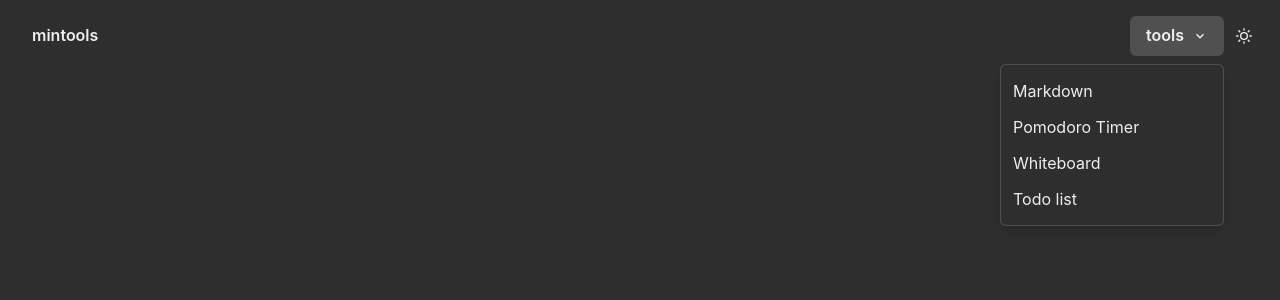
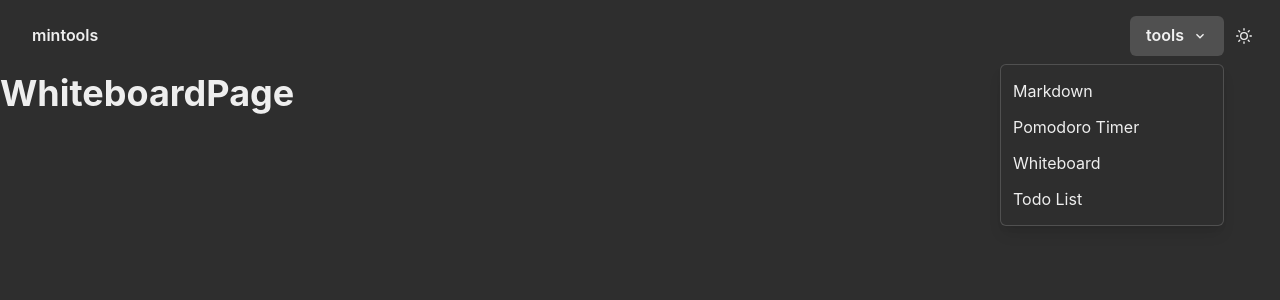
Before and after one commit to olimeme/maitools, a React (Vite) app: page /todo-list in a window 1280 px wide. Both pictures are taken after a click on the button "tools". Shown: the top 300 px of the page. Built offline with nearby package versions, Linux system fonts and the light colour scheme.

Commit message:
feature: routing

```diff
--- a/package.json
+++ b/package.json
@@ -15,7 +15,9 @@
     "@emotion/styled": "^11.10.6",
     "framer-motion": "^10.10.0",
     "react": "^18.2.0",
-    "react-dom": "^18.2.0"
+    "react-dom": "^18.2.0",
+    "react-router": "^6.10.0",
+    "react-router-dom": "^6.10.0"
   },
   "devDependencies": {
     "@types/react": "^18.0.28",
--- a/src/App.tsx
+++ b/src/App.tsx
@@ -1,11 +1,27 @@
-import { Box, Button, Flex, Heading, Spacer } from "@chakra-ui/react";
-import DarkModeSwitch from "./components/DarkModeSwitch";
 import Navbar from "./components/Navbar";
+import { Routes, Route } from "react-router-dom";
+import {
+  public_route_group,
+  public_route_group_without_navbar,
+} from "./routes/publicRoutes";
+import WithoutNavbarRoutes from "./routes/withoutNavbarRoutes";
+import WithNavbarRoutes from "./routes/withNavbarRoutes";
 
 function App() {
   return (
     <div className="App">
-      <Navbar />
+      <Routes>
+        {/* <Route element={<WithoutNavbarRoutes />}>
+          {public_route_group_without_navbar.map((route, idx) => (
+            <Route key={idx} {...route} />
+          ))}
+        </Route> */}
+        <Route element={<WithNavbarRoutes />}>
+          {public_route_group.map((route, idx) => (
+            <Route key={idx} {...route} />
+          ))}
+        </Route>
+      </Routes>
     </div>
   );
 }
--- a/src/components/Navbar.tsx
+++ b/src/components/Navbar.tsx
@@ -8,15 +8,16 @@ import {
   MenuList,
   Spacer,
 } from "@chakra-ui/react";
-import React from "react";
 import DarkModeSwitch from "./DarkModeSwitch";
 import { ChevronDownIcon } from "@chakra-ui/icons";
-
+import { Link } from "react-router-dom";
 const Navbar = () => {
   return (
     <Flex>
       <Box p="4">
-        <Button variant="ghost">mintools</Button>
+        <Link to={"/"}>
+          <Button variant="ghost">mintools</Button>
+        </Link>
       </Box>
       <Spacer />
       <Box p="4">
@@ -29,10 +30,20 @@ const Navbar = () => {
             tools
           </MenuButton>
           <MenuList>
-            <MenuItem>Markdown</MenuItem>
-            <MenuItem>Pomodoro Timer</MenuItem>
-            <MenuItem>Whiteboard</MenuItem>
-            <MenuItem>Todo list</MenuItem>
+            <Link to={"/markdown"}>
+              <MenuItem>Markdown</MenuItem>
+            </Link>
+            <Link to={"/pomodoro-timer"}>
+              <MenuItem>Pomodoro Timer</MenuItem>
+            </Link>
+
+            <Link to={"/whiteboard"}>
+              <MenuItem>Whiteboard</MenuItem>
+            </Link>
+
+            <Link to={"/todo-list"}>
+              <MenuItem>Todo List</MenuItem>
+            </Link>
           </MenuList>
         </Menu>
         <DarkModeSwitch />
--- a/src/main.tsx
+++ b/src/main.tsx
@@ -1,12 +1,14 @@
-import React from "react";
 import ReactDOM from "react-dom/client";
 import App from "./App";
 import { ChakraProvider, ColorModeScript, extendTheme } from "@chakra-ui/react";
 import theme from "./theme";
+import { BrowserRouter } from "react-router-dom";
 
 ReactDOM.createRoot(document.getElementById("root") as HTMLElement).render(
-  <ChakraProvider theme={theme}>
-    <ColorModeScript initialColorMode={theme.config.initialColorMode} />
-    <App />
-  </ChakraProvider>
+  <BrowserRouter>
+    <ChakraProvider theme={theme}>
+      <ColorModeScript initialColorMode={theme.config.initialColorMode} />
+      <App />
+    </ChakraProvider>
+  </BrowserRouter>
 );
--- /dev/null
+++ b/src/pages/LandingPage.tsx
@@ -0,0 +1,8 @@
+import { Heading } from "@chakra-ui/react";
+import React from "react";
+
+const LandingPage = () => {
+  return <Heading>LandingPage</Heading>;
+};
+
+export default LandingPage;
--- /dev/null
+++ b/src/pages/MarkdownPage.tsx
@@ -0,0 +1,7 @@
+import React from "react";
+
+const MarkdownPage = () => {
+  return <div>MarkdownPage</div>;
+};
+
+export default MarkdownPage;
--- /dev/null
+++ b/src/pages/PomodoroTimerPage.tsx
@@ -0,0 +1,7 @@
+import React from "react";
+
+const PomodoroTimerPage = () => {
+  return <div>PomodoroTimerPage</div>;
+};
+
+export default PomodoroTimerPage;
--- /dev/null
+++ b/src/pages/WhiteboardPage.tsx
@@ -0,0 +1,8 @@
+import { Heading } from "@chakra-ui/react";
+import React from "react";
+
+const WhiteboardPage = () => {
+  return <Heading>WhiteboardPage</Heading>;
+};
+
+export default WhiteboardPage;
--- /dev/null
+++ b/src/routes/WithNavbarRoutes.tsx
@@ -0,0 +1,14 @@
+import React from "react";
+import Navbar from "../components/Navbar";
+import { Outlet } from "react-router";
+
+const WithNavbarRoutes = () => {
+  return (
+    <>
+      <Navbar />
+      <Outlet />
+    </>
+  );
+};
+
+export default WithNavbarRoutes;
--- /dev/null
+++ b/src/routes/WithoutNavbarRoutes.tsx
@@ -0,0 +1,5 @@
+import { Outlet } from "react-router";
+
+const WithoutNavbarRoutes = () => <Outlet />;
+
+export default WithoutNavbarRoutes;
--- /dev/null
+++ b/src/routes/publicRoutes.tsx
@@ -0,0 +1,19 @@
+import LandingPage from "../pages/LandingPage";
+import MarkdownPage from "../pages/MarkdownPage";
+import PomodoroTimerPage from "../pages/PomodoroTimerPage";
+import WhiteboardPage from "../pages/WhiteboardPage";
+
+export const public_route_group = [
+  { path: "/markdown", element: <MarkdownPage /> },
+  { path: "/pomodoro-timer", element: <PomodoroTimerPage /> },
+  { path: "/whiteboard", element: <WhiteboardPage /> },
+  { path: "/todo-list", element: <WhiteboardPage /> },
+  { path: "/", element: <LandingPage /> },
+];
+
+export const public_route_group_without_navbar = [];
+
+export const routes = [
+  ...public_route_group,
+  ...public_route_group_without_navbar,
+];
```
Also changed, not shown: 1 other file (tests, documents, lock files or other folders).
